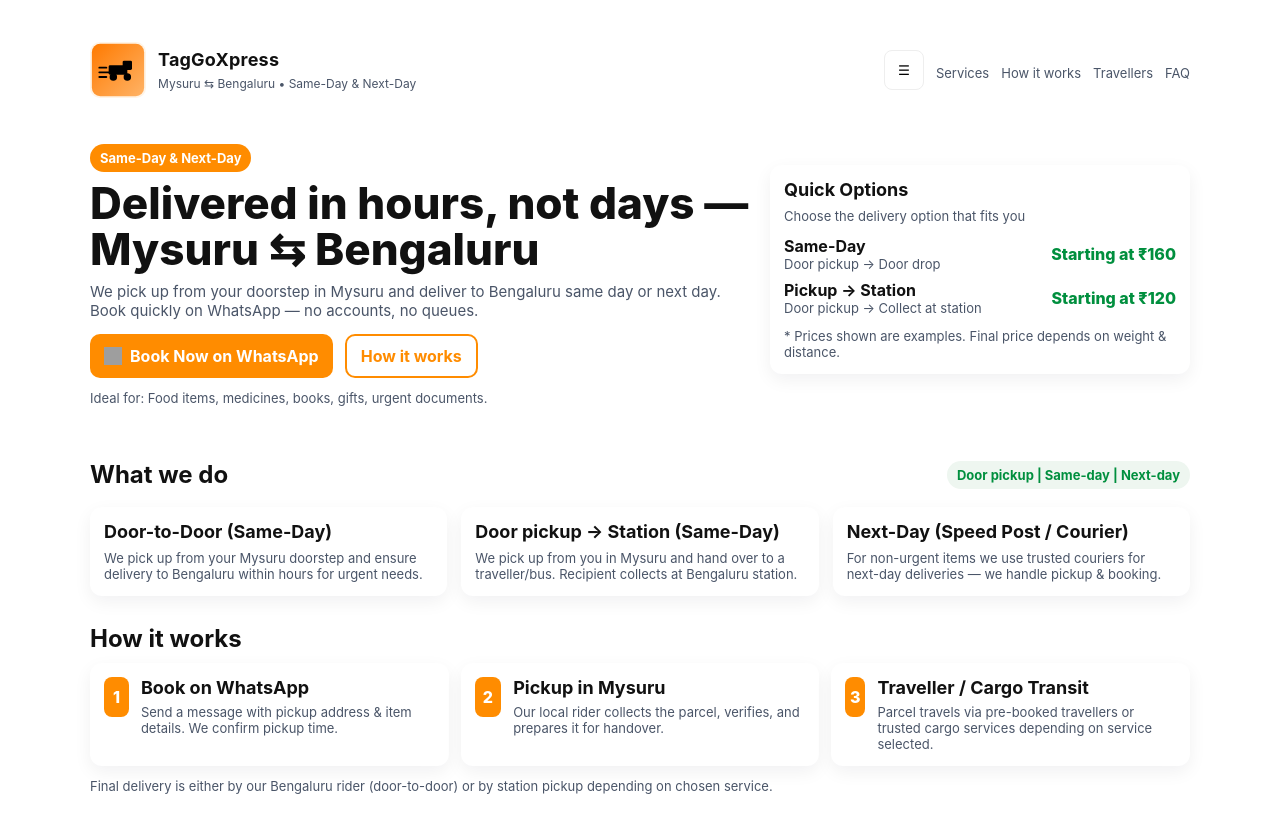
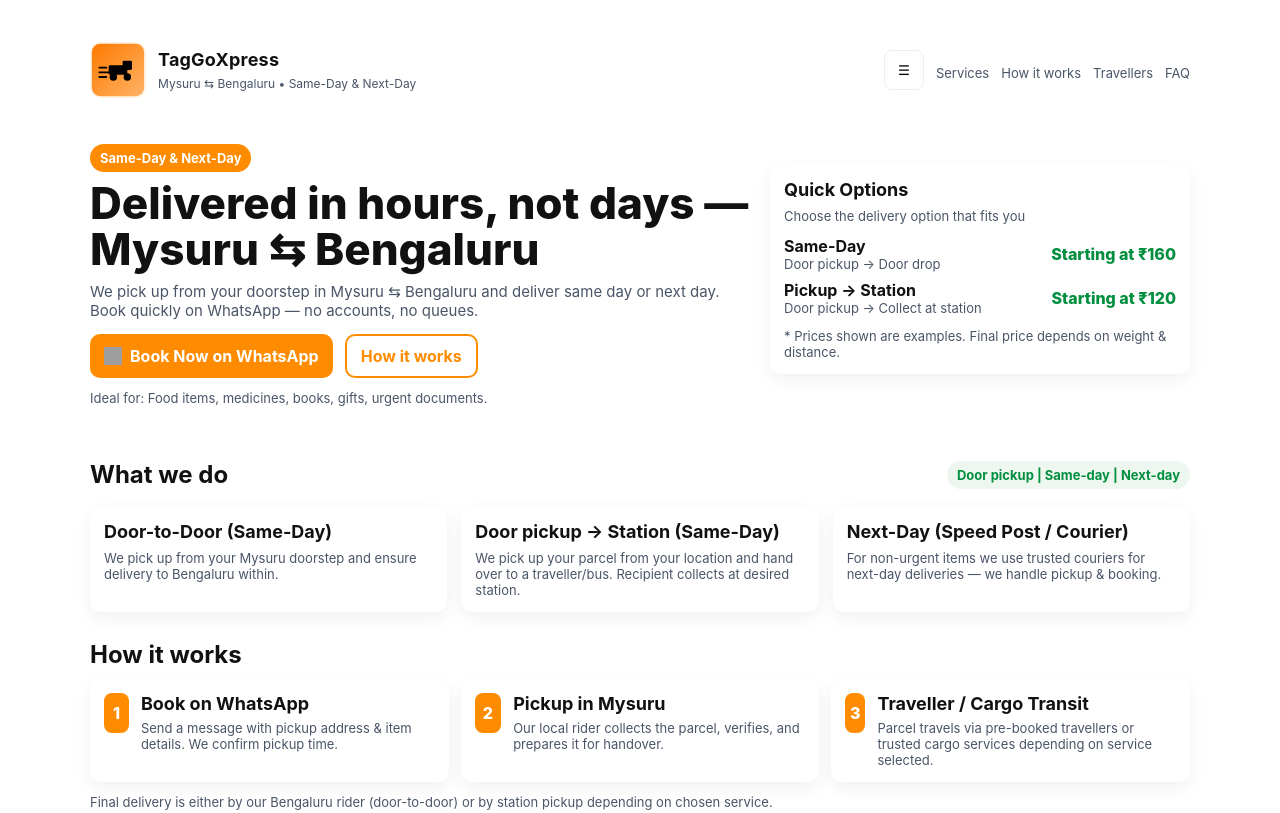
Before and after one commit to TagGoXpress/Delivery, a plain HTML site: page index.html in a window 1280 px wide. Shown: the top 813 px of the page. Drawn offline with Linux system fonts and the light colour scheme; grey boxes are pictures that could not be loaded.

Commit message:
Update index.html

```diff
--- a/index.html
+++ b/index.html
@@ -247,7 +247,7 @@
         <div>
           <div class="eyebrow">Same-Day & Next-Day</div>
           <h2 class="headline">Delivered in hours, not days — Mysuru ⇆ Bengaluru</h2>
-          <p class="sub">We pick up from your doorstep in Mysuru and deliver to Bengaluru same day or next day. Book quickly on WhatsApp — no accounts, no queues.</p>
+          <p class="sub">We pick up from your doorstep in Mysuru ⇆ Bengaluru and deliver same day or next day. Book quickly on WhatsApp — no accounts, no queues.</p>
           <div class="cta-row">
             <a class="btn btn-primary" id="bookNow" href="#"><img src="https://cdn.jsdelivr.net/gh/simple-icons/simple-icons/icons/whatsapp.svg" class="whatsapp-icon" alt="WhatsApp"> Book Now on WhatsApp</a>
             <a class="btn btn-ghost" href="#how">How it works</a>
@@ -286,11 +286,11 @@
       <div class="grid-3" style="margin-top:18px">
         <div class="card">
           <h3>Door-to-Door (Same-Day)</h3>
-          <p class="muted-small">We pick up from your Mysuru doorstep and ensure delivery to Bengaluru within hours for urgent needs.</p>
+          <p class="muted-small">We pick up from your Mysuru doorstep and ensure delivery to Bengaluru within.</p>
         </div>
         <div class="card">
           <h3>Door pickup → Station (Same-Day)</h3>
-          <p class="muted-small">We pick up from you in Mysuru and hand over to a traveller/bus. Recipient collects at Bengaluru station.</p>
+          <p class="muted-small">We pick up your parcel from your location and hand over to a traveller/bus. Recipient collects at desired station.</p>
         </div>
         <div class="card">
           <h3>Next-Day (Speed Post / Courier)</h3>
```
